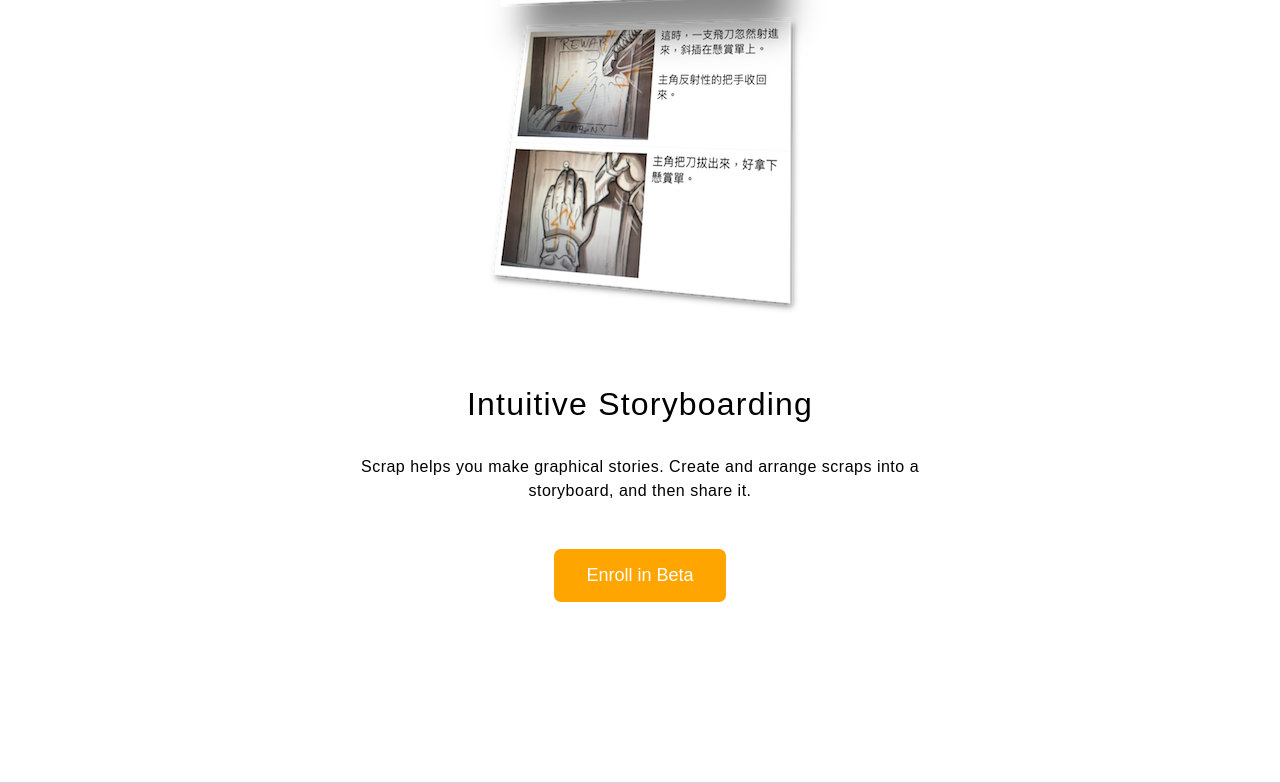
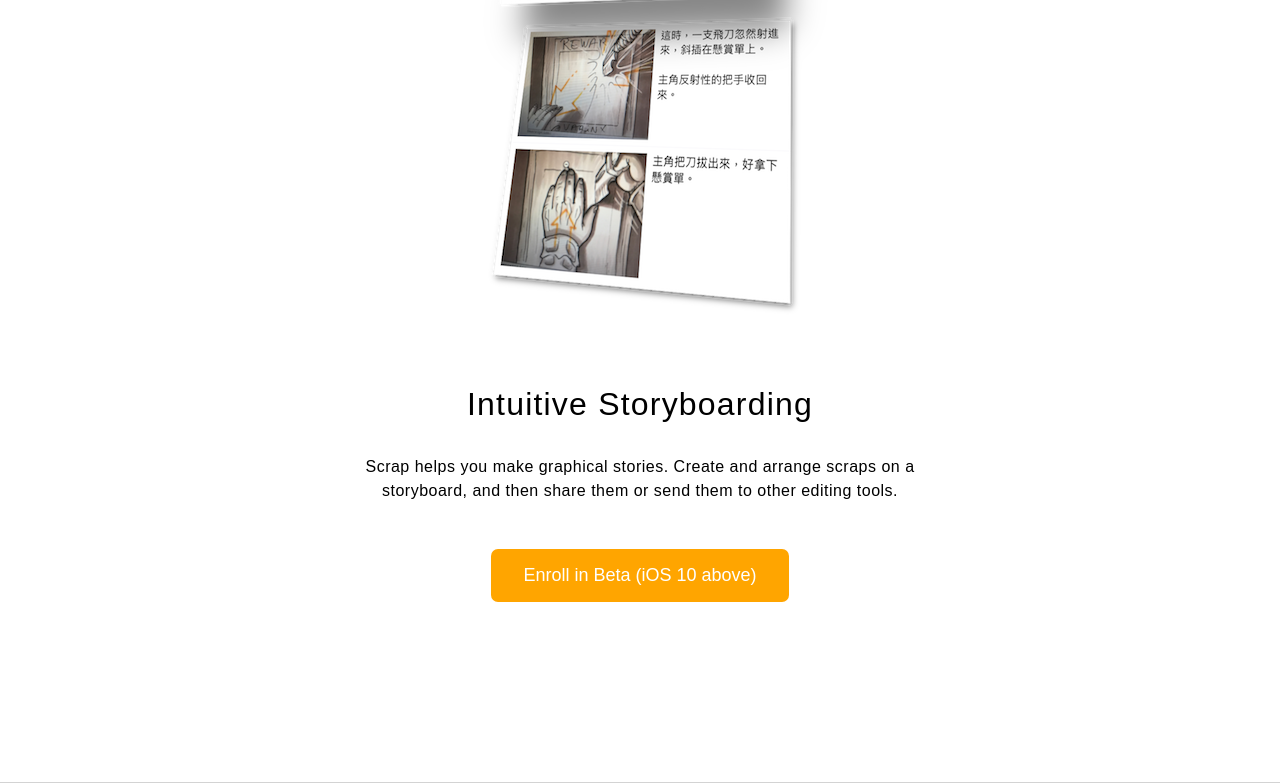
Before and after one commit to yesleon/getscrap.tw, a plain HTML site: page index.html in a window 1280 px wide. Shown: the part 408-1191 px from the top of the page. Drawn offline with Linux system fonts and the light colour scheme.

Commit message:
Changed slugline.

```diff
--- a/index.html
+++ b/index.html
@@ -24,17 +24,17 @@
 			<p>
 				<span class="localizedString" lang="en-us">
 					Scrap helps you make graphical stories.
-					Create and arrange scraps into a storyboard,
-					and then share it.
+					Create and arrange scraps on a storyboard,
+					and then share them or send them to other editing tools.
 				</span>
 				<span class="localizedString" lang="zh-hant">
-					Scrap 幫你製作圖像化的故事。創造與排列紙片成一個故事板，然後分享它。
+					Scrap 幫你製作圖像化的故事。在故事板上創造與排列卡片，然後把它們分享出去或傳送給其它的編輯工具。
 				</span>
 			</p>
 			<nav>
 				<a href="https://docs.google.com/forms/d/1bvMDHASLOryYdf8GCQ-ggwfrN52cDJSDkalDEkBHmjc">
-					<span class="localizedString" lang="en-us">Enroll in Beta</span>
-					<span class="localizedString" lang="zh-hant">參與測試</span>
+					<span class="localizedString" lang="en-us">Enroll in Beta (iOS 10 above)</span>
+					<span class="localizedString" lang="zh-hant">參與測試（iOS 10 以上）</span>
 				</a>
 			</nav>
 		</article>
```
